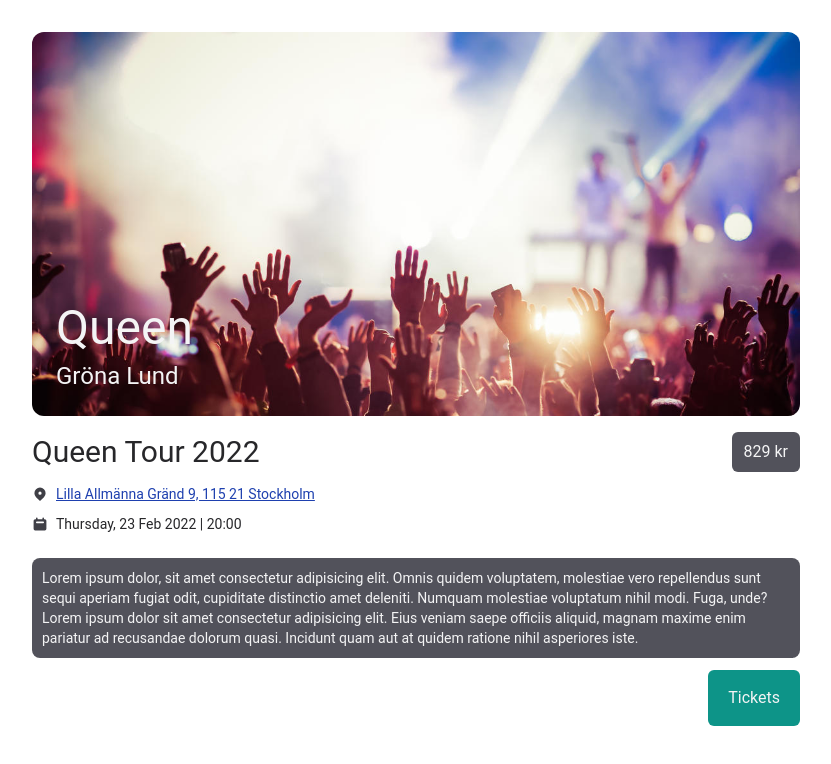
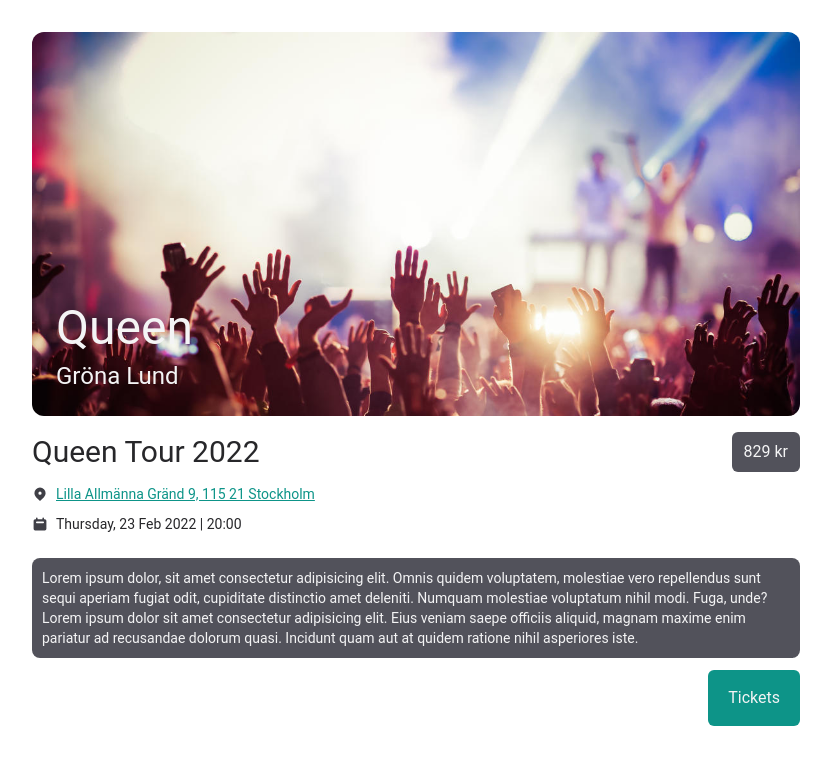
Before and after one commit to mebn/biljettsystem, a React (Create React App) app in the folder client/: page /event/1 in a window 1280 px wide. Shown: the top 764 px of the page, without its empty margins (224-1055 px from the left). Built offline with nearby package versions, Linux system fonts and the light colour scheme.

Commit message:
connected page info to API

```diff
--- a/client/package.json
+++ b/client/package.json
@@ -45,5 +45,6 @@
     "autoprefixer": "^10.4.2",
     "postcss": "^8.4.6",
     "tailwindcss": "^3.0.19"
-  }
+  },
+  "proxy":"http://server:7050"
 }
--- a/client/src/components/EventInfo/EventInfo.jsx
+++ b/client/src/components/EventInfo/EventInfo.jsx
@@ -5,7 +5,7 @@
         <div className="flex flex-col text-xs gap-2.5 md:text-sm border-zinc-300 md:pb-3 md:text-zinc-700">
             <div className="flex items-center gap-2">
                 <LocationMarkerIcon className="h-4" />
-                <div className="underline text-blue-500 md:text-blue-800 ">{props.address}</div>
+                <a href={props.coordinateslink}><div className="underline text-teal-500 md:text-teal-600  ">{props.address}</div></a>
             </div>
             <div className="flex items-center gap-2">
                 <CalendarIcon className="h-4" />
--- a/client/src/pages/PurchaseComplete/PurchaseComplete.js
+++ b/client/src/pages/PurchaseComplete/PurchaseComplete.js
@@ -1,12 +1,38 @@
 import { BadgeCheckIcon } from '@heroicons/react/solid'
+import { useState, useEffect } from "react";
+import { useParams, Link } from "react-router-dom";
 import CompletedEvent from "../../components/CompletedEvent/CompletedEvent";
 
-const eventInfo = {
-    title: "Queen", longTitle: "Queen Tour 2022", location: "Gröna Lund",
-    address: "Lilla Allmänna Gränd 9, 115 21 Stockholm", price: 829, date: "Thursday, 23 Feb 2022 | 20:00"
-}
+const PurchaseComplete = () => {
+    const [location, setLocation] = useState("")
+    const [coordinates, setCoordinates] = useState("")
+    const [longTitle, setLongTitle] = useState("")
+    const [date, setDate] = useState("")
+    const [address, setAddress] = useState("")
 
-const PurchaseComplete = () => {
+
+    let eventIdParam = params.eventId;
+
+    useEffect(() => {
+        const getEvent = async () => {
+            const res = await fetch(`/event/${eventIdParam}`);
+            const eventData = await res.json();
+            return eventData;
+        }
+        getEvent().then(data => {
+            setLocation(data.location);
+            setLongTitle(data.longtitle);
+            setAddress(data.address);
+            setCoordinates(data.coordinates);
+
+            const d = new Date(data.starttime);
+            setDate(d.toLocaleString('sv-SE', {timeZone: 'UTC'}).slice(0,-3));
+
+            //console.log(data);
+        });
+    }, [eventIdParam])
+
+
     return (
         <div className="min-h-screen pb-20 bg-zinc-800 text-zinc-100 md:max-w-3xl md:bg-white md:m-auto md:py-8">
             <div className="text-100 flex flex-col md:gap-2">
@@ -15,7 +41,7 @@
             </div>
             <div className=" rounded-lg md:text-zinc-900 md:text-lg text-center p-3 ml-4 leading-6 text-sm">You have successfully purchased tickets to the following event:</div>
             <div className="flex flex-col mx-6 my-3 gap-3 md:mx-0">
-                <CompletedEvent longTitle={eventInfo.longTitle} address={eventInfo.address} date={eventInfo.date} />
+                <CompletedEvent longTitle={longTitle} address={address} date={date} />
             </div>
             <div className="p-3 ml-8 mr-8 text-center text-zinc-400 leading-6 text-xs md:text-base md:text-zinc-500">Your tickets will be sent to the email address which was speicfied during the transaction.</div>
             <div className="fixed text-center bottom-6 right-0 left-0 mx-6 hover:pointer md:static md:mx-0 md:self-end">
```
Also changed, not shown: 38 other files (tests, documents, lock files or other folders).
